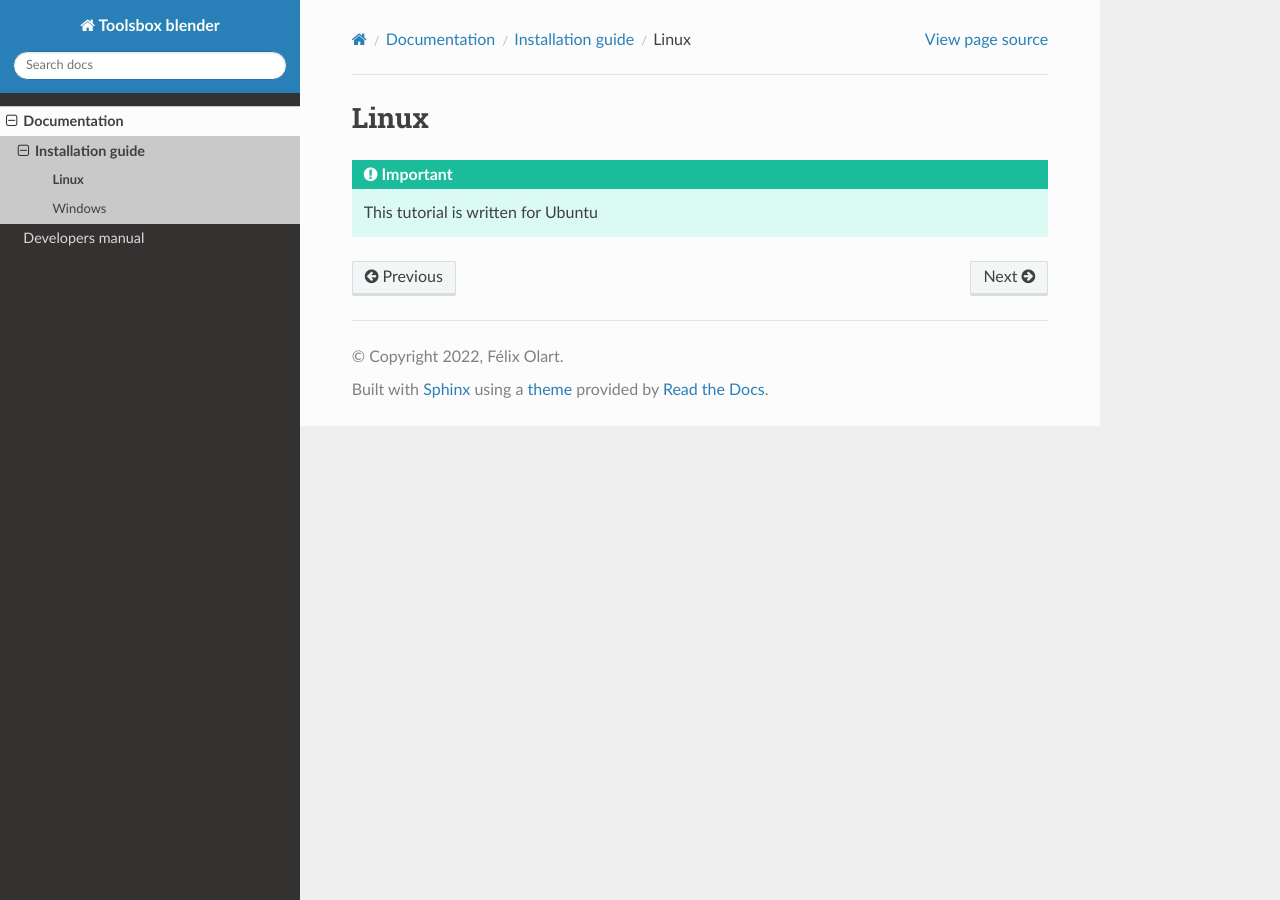
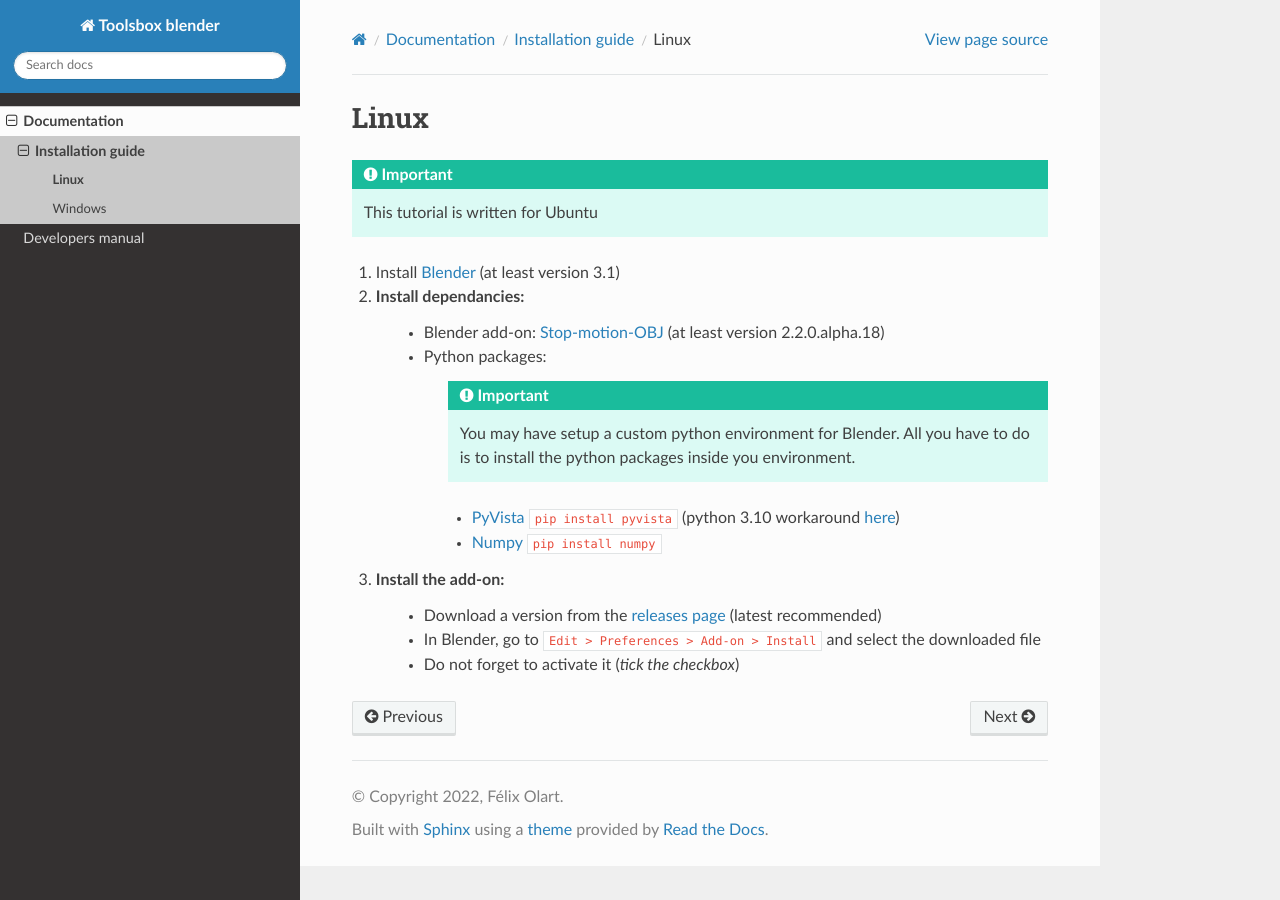
Before and after one commit to Artelia/NIMPHS, a Sphinx documentation site: the page built from docs/documentation/installation_guide/linux.rst, in a window 1280 px wide. Built offline with Sphinx 7.4.7 and the Read the Docs theme 2.0.0, drawn with Linux system fonts in a browser that asks for light colours.

Commit message:
[Documentation] Linux installation guide

```diff
--- a/docs/documentation/installation_guide/linux.rst
+++ b/docs/documentation/installation_guide/linux.rst
@@ -3,3 +3,18 @@
 
 .. important::
     This tutorial is written for Ubuntu
+
+#. Install `Blender <https://www.blender.org/download/>`_ (at least version 3.1)
+#. Install dependancies:
+    * Blender add-on: `Stop-motion-OBJ <https://github.com/neverhood311/Stop-motion-OBJ/releases>`_ (at least version 2.2.0.alpha.18)
+    * Python packages:
+
+        .. important::
+            You may have setup a custom python environment for Blender. All you have to do is to install the python packages inside you environment.
+
+        * `PyVista <https://docs.pyvista.org/#>`_ ``pip install pyvista`` (python 3.10 workaround `here <https://github.com/pyvista/pyvista/discussions/2064>`_)
+        * `Numpy <https://numpy.org/doc/stable/#>`_ ``pip install numpy``
+#. Install the add-on:
+    * Download a version from the `releases page <https://gitlab.arteliagroup.com/water/hydronum/toolsbox_blender/-/releases>`_ (latest recommended)
+    * In Blender, go to ``Edit > Preferences > Add-on > Install`` and select the downloaded file
+    * Do not forget to activate it (`tick the checkbox`)
```
Also changed, not shown: 1 other file.
